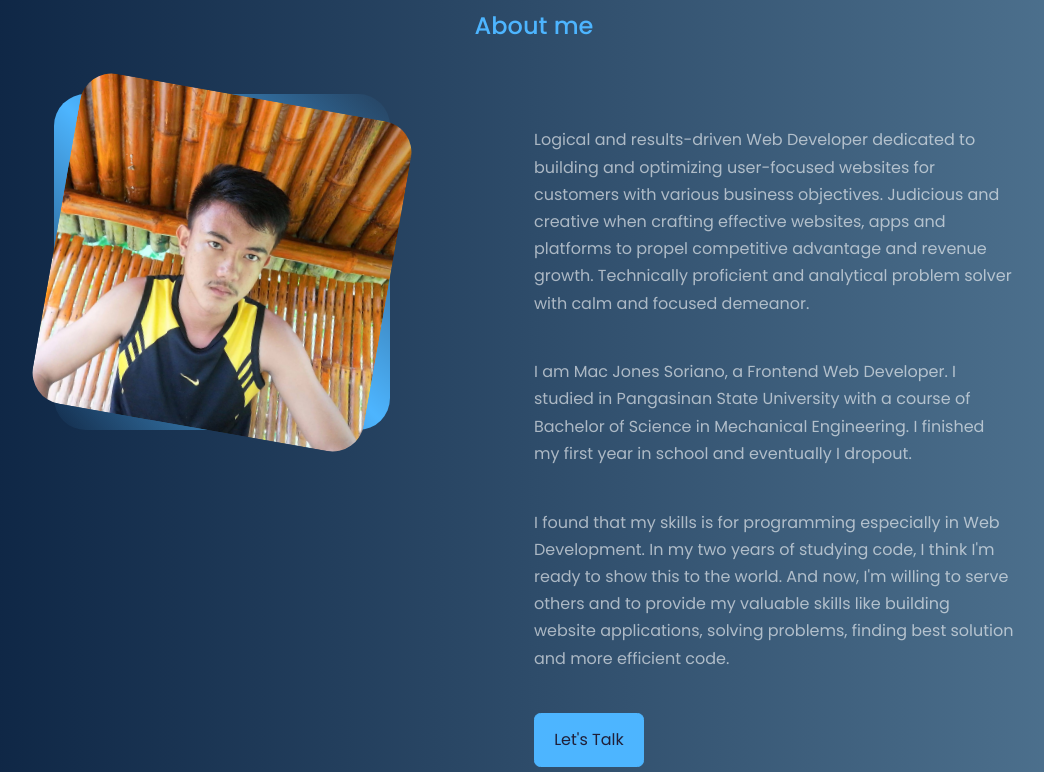
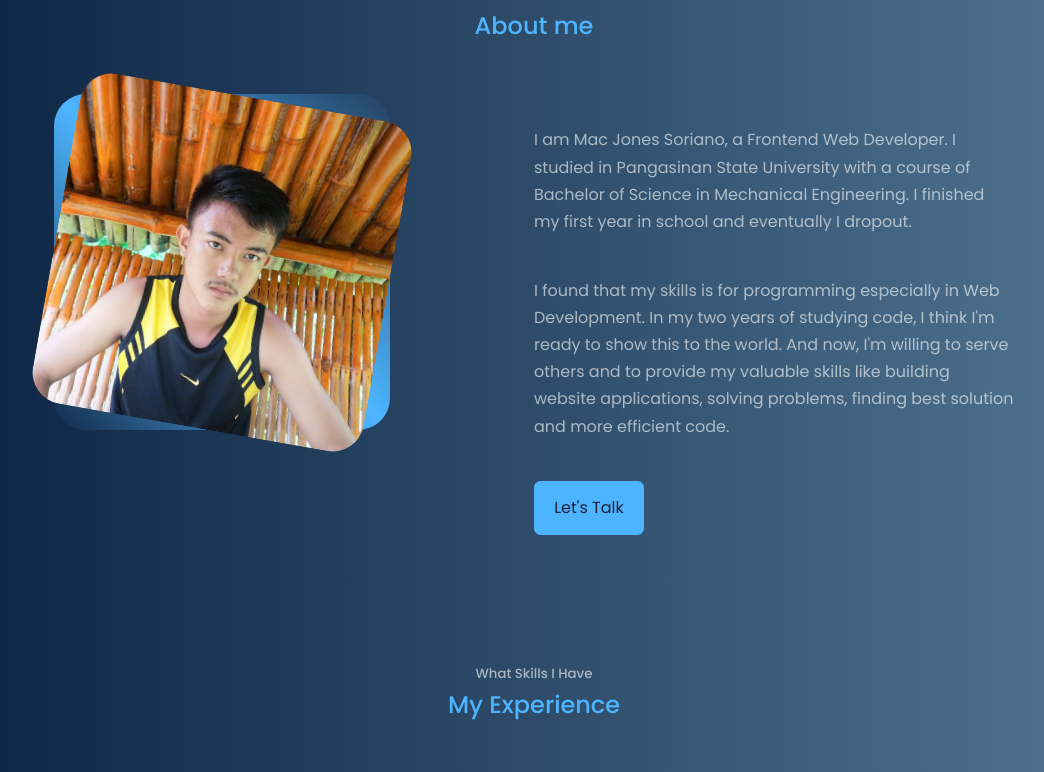
Before and after one commit to Mac-Jones/react-portfolio-website-mj, a React (Create React App) app: page / in a window 1280 px wide. Shown: the part 945-1717 px from the top of the page, without its empty margins (106-1150 px from the left). Built offline with nearby package versions, Linux system fonts and the light colour scheme; a web font is replaced by a local one.

Commit message:
changing text

```diff
--- a/src/components/about/about.component.jsx
+++ b/src/components/about/about.component.jsx
@@ -40,14 +40,6 @@ const About = () => {
 					</div>
 
 					<p>
-						Logical and results-driven Web Developer dedicated to building and
-						optimizing user-focused websites for customers with various business
-						objectives. Judicious and creative when crafting effective websites,
-						apps and platforms to propel competitive advantage and revenue
-						growth. Technically proficient and analytical problem solver with
-						calm and focused demeanor.
-					</p>
-					<p>
 						I am Mac Jones Soriano, a Frontend Web Developer. I studied in
 						Pangasinan State University with a course of Bachelor of Science in
 						Mechanical Engineering. I finished my first year in school and
--- a/src/components/testimonials/testimonial-data.js
+++ b/src/components/testimonials/testimonial-data.js
@@ -8,22 +8,22 @@ export const testimonialData = [
 		avatar: AVTR1,
 		name: 'Glydell Soriano',
 		review:
-			'I think its not the best for him to drop his degree course but I see how he pursue his career based on his actions',
+			'I think its not the best for him to drop his college degree course but I see how he pursue his career based on his actions, logical and analytical skills. He has a risk taker personality and result-driven',
 	},
 	{
 		avatar: AVTR2,
 		name: 'Princess Mendoza',
 		review:
-			'Nothing but a very hard working man, he study late nights and continue again in the morning and I see the potential of his dedication',
+			'Nothing but a very hard working man, he study late nights and continue again in the morning study long hours, thats why I see the potential of him based on effort and love he extends to his work',
 	},
 	{
 		avatar: AVTR3,
 		name: 'Lhord Edwin Osio',
-		review: `He is my classmate when we're in school in Engineering, I know how he commit to study hard, solving logically, and solving problems. `,
+		review: `He is my classmate when we're in school in Engineering, He commit to study hard, and solving problems and now he can apply those skills to his prefered path in Web Developer journey`,
 	},
 	{
 		avatar: AVTR4,
 		name: 'Rod Abraham Melano',
-		review: `A friend of mine, he aspire to become an IT guy when we are young. And now I'm surprise, he can build website and can explain how it use by every user`,
+		review: `A friend of mine, he aspire to become an IT guy when we are young. And now I'm surprise, he can build website and can explain how it works. GodBless my friend`,
 	},
 ];
```
